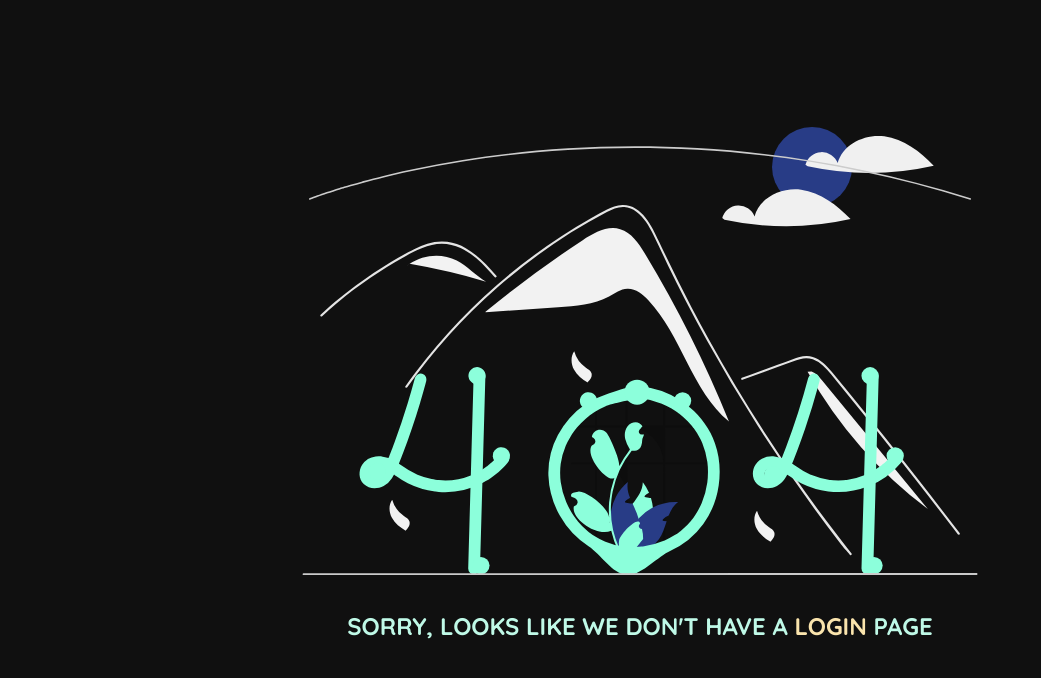
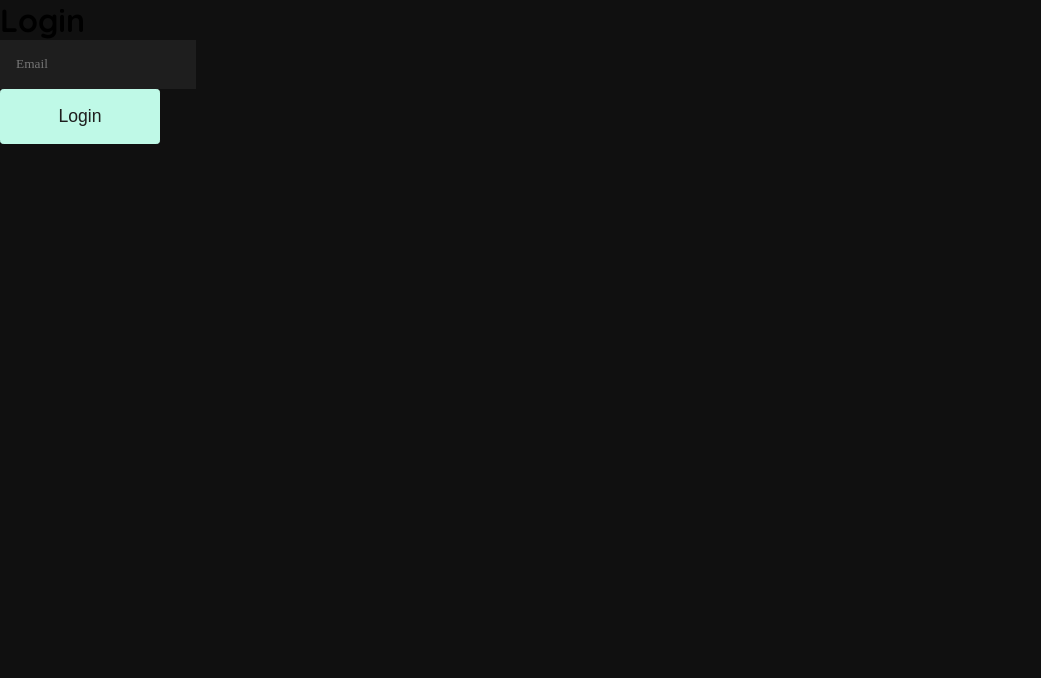
Before and after one commit to faddalibrahim/daredevil, a React (Vite) app: page /login in a window 1280 px wide. Shown: the top 678 px of the page, without its empty margins (0-1041 px from the left). Built offline with nearby package versions, Linux system fonts and the light colour scheme; a web font is replaced by a local one.

Commit message:
feat:authenticate user simulation done

```diff
--- a/src/App.tsx
+++ b/src/App.tsx
@@ -15,6 +15,7 @@ import Profile from "@pages/protected/profile/Profile";
 import Journeys from "@pages/protected/journeys/Journeys";
 import Settings from "@pages/protected/settings/Settings";
 import CustomChallenge from "@pages/protected/custom_challenge/tomChallenge";
+import Login from "@pages/auth/login/Login";
 
 
 //constants
@@ -29,6 +30,7 @@ import {
   FREAKPOOL,
   JOURNEYS,
   CHALLENGE,
+  LOGIN,
 } from "@utils/routes";
 
 import { AuthProvider } from "@contexts/AuthContext";
@@ -40,6 +42,7 @@ function App() {
         <Router>
           <Routes>
             <Route path={HOMEPAGE} element={<Homepage />} />
+            <Route path={LOGIN} element={<Login />} />
             <Route path={DASHBOARD} element={<Protected />}>
               <Route path={HOME} element={<Home />} />
               <Route path={JOURNEYS} element={<Journeys />} />
--- a/src/pages/auth/login/Login.tsx
+++ b/src/pages/auth/login/Login.tsx
@@ -4,38 +4,37 @@ import axios, { AxiosResponse } from "axios";
 
 
 import useAuth from "@hooks/useAuth";
+import { API_URL } from "@utils/constants";
+import Input from "@components/input/Input";
+import Button from "@components/button/Button";
 
 interface LoginResponse {
   status: number;
-  data: UserData;
-}
-
-interface UserData {
-  // Define the structure of your user data here
+  data: User;
 }
 
 const Login: React.FC = () => {
   const navigate = useNavigate();
   const { setAuth } = useAuth()
   const [email, setEmail] = useState("");
-  const [password, setPassword] = useState("");
+
   const [error, setError] = useState("");
 
+  // TO REPLACE WITH GOOGLE OAUTH CLIENT LOGIC
   const handleLogin = async () => {
     try {
-      const response: AxiosResponse<LoginResponse> = await axios.post("/login", {
+      const response: AxiosResponse<LoginResponse> = await axios.get(`${API_URL}/users/1`, {
         email,
-        password,
       });
 
       if (response.status === 200) {
-        const userData = response.data.data;
+        const userData = response.data;
+        console.log(userData)
+        setAuth(userData);
+        navigate("/dashboard/home");
 
-        setAuth(userData);
-
-        navigate("/dashboard");
       } else {
-        setError("Invalid email or password");
+        setError("Invalid email");
       }
     } catch (error) {
       setError("An error occurred during login");
@@ -47,27 +46,20 @@ const Login: React.FC = () => {
     setEmail(e.target.value);
   };
 
-  const handlePasswordChange = (e: ChangeEvent<HTMLInputElement>) => {
-    setPassword(e.target.value);
-  };
+
 
   return (
     <div>
       <h1>Login</h1>
       {error && <p>{error}</p>}
-      <input
+      <Input
         type="text"
         placeholder="Email"
         value={email}
         onChange={handleEmailChange}
       />
-      <input
-        type="password"
-        placeholder="Password"
-        value={password}
-        onChange={handlePasswordChange}
-      />
-      <button onClick={handleLogin}>Login</button>
+
+      <Button onClick={handleLogin}>Login</Button>
     </div>
   );
 };
--- a/src/pages/protected/home/Home.tsx
+++ b/src/pages/protected/home/Home.tsx
@@ -3,12 +3,15 @@ import { useNavigate } from "react-router-dom";
 //components
 import Button from "@components/button/Button";
 import Cover from "@assets/images/man-standing-with-hands-in-pockets.png";
+import useAuth from "@hooks/useAuth";
 
 //style
 import HomeStyles from "./Home.module.css";
 
 const Home = () => {
   const navigate = useNavigate();
+  const {auth} = useAuth()
+
   const buttonStyle = {
     marginBottom: "1rem",
   };
@@ -22,7 +25,7 @@ const Home = () => {
       <div className={HomeStyles.home__wrapper}>
         <section className={HomeStyles.home__wrapper__text}>
           <h2>
-            Welcome, <span>Fred</span>
+            Welcome, <span>{auth.name}</span>
           </h2>
           <p>umm, it seems you haven't created a freak journey yet</p>
           <br />
--- a/src/utils/constants.ts
+++ b/src/utils/constants.ts
@@ -1,5 +1,6 @@
 export const CONSTANT = "constant";
 
+export const API_URL = "http://localhost:3000";
 
 export const titleInputStyle = {
     width: '40rem',
--- a/src/utils/routes.ts
+++ b/src/utils/routes.ts
@@ -1,5 +1,6 @@
 export const HOMEPAGE = "/";
 export const PAGE_NOT_FOUND = "*";
+export const LOGIN = "login";
 
 // PROTECTED ROUTES
 export const DASHBOARD = `${HOMEPAGE}dashboard`;
```
